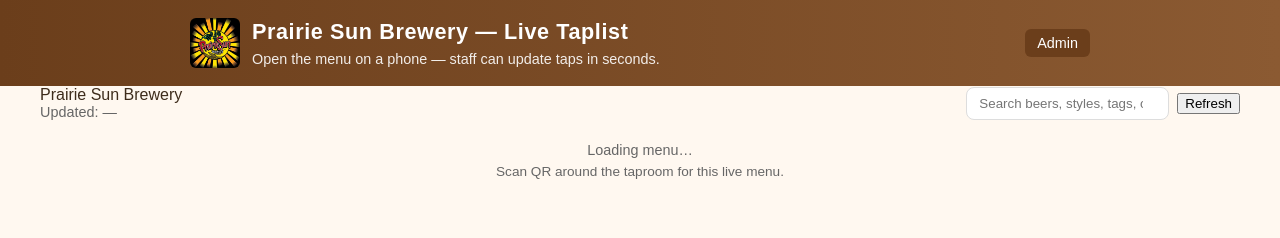
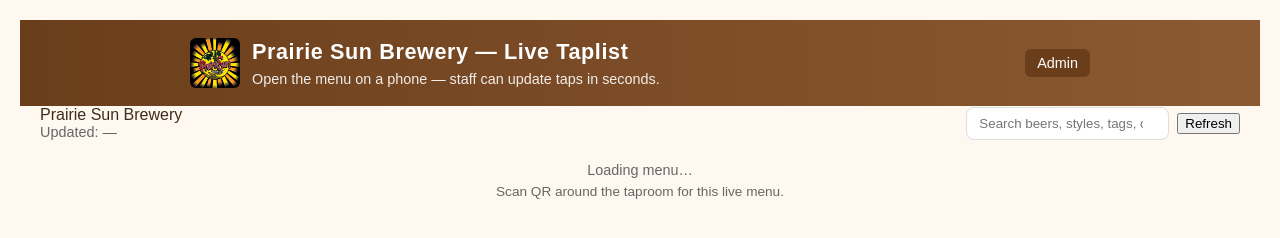
Before and after one commit to prairie-sun/prairie-sun-pwa, a website: page public/index.html in a window 1280 px wide. Drawn offline with Linux system fonts and the light colour scheme.

Commit message:
Banner - logo and text

```diff
--- a/public/style.css
+++ b/public/style.css
@@ -36,13 +36,10 @@
 header {
   background: linear-gradient(90deg, #6b3e1b, #8b5a32);
   color: white;
-  padding: 18px 14px;
+  padding: 18px 0;        /* only vertical padding, horizontal handled inside */
   position: sticky;
   top: 0;
   z-index: 1000;
-
-  /* new */
-  margin: -20px -20px 0 -20px;  /* negates the body padding */
 }
 
 header h1 {
@@ -55,6 +52,17 @@
   margin: 6px 0 0 0;
   font-size: 0.9rem;
   opacity: 0.95;
+}
+
+/* Header inner container */
+header > div {
+  max-width: 1200px;      /* same as main container */
+  margin: 0 auto;         /* centers content */
+  padding: 0 16px;        /* horizontal spacing from edges */
+  display: flex;
+  justify-content: space-between;
+  align-items: center;
+  gap: 12px;
 }
 
 /* =========================
```
